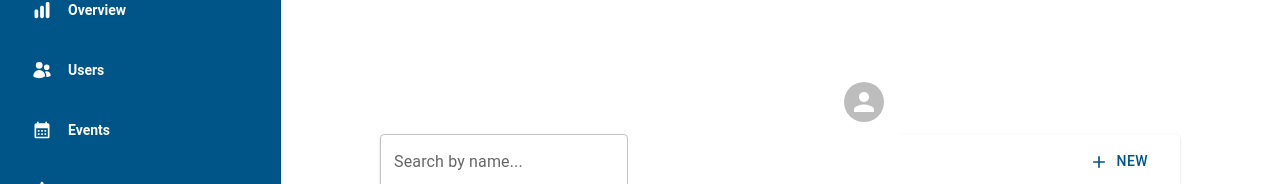
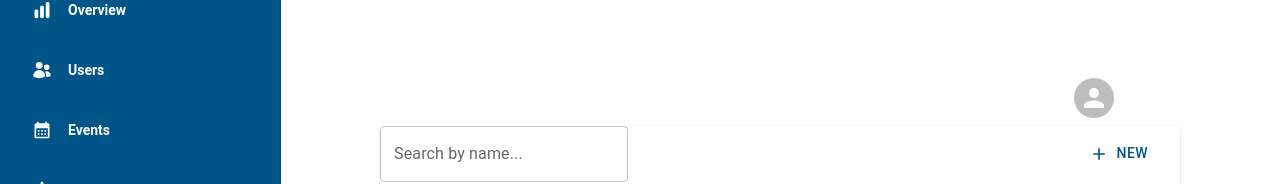
Before and after one commit to collinmyers/mypi-web-dashboard, a React (Vite) app: page /poiEditor in a window 1280 px wide. Shown: the part 208-392 px from the top of the page. Built offline with nearby package versions, Linux system fonts and the light colour scheme; no server answers.

Commit message:
realign top nav items

```diff
--- a/src/Pages/dashboard/DashComponents/top-nav.jsx
+++ b/src/Pages/dashboard/DashComponents/top-nav.jsx
@@ -6,12 +6,14 @@ import {
   IconButton,
   Stack,
   SvgIcon,
-  useMediaQuery
+  useMediaQuery,
+  Typography,
 } from "@mui/material";
 import { alpha } from "@mui/material/styles";
 import { usePopover } from "../../../hooks/use-popover";
 import { AccountPopover } from "./account-popover";
 import React from "react";
+import { useTheme } from "@mui/material/styles";
 
 
 const SIDE_NAV_WIDTH = 280;
@@ -30,7 +32,11 @@ export const TopNav = (props) => {
             backdropFilter: "blur(6px)",
             backgroundColor: (theme) => alpha(theme.palette.background.default, 0.8),
             position: "sticky",
-            right: 0, // Align to the right
+            mr:-2,
+            mb: 1,
+          left: {
+            lg: `${SIDE_NAV_WIDTH +50}px`
+          },
           top: 0,
           width: {
             lg: `calc(100% - ${SIDE_NAV_WIDTH}px)`
@@ -39,20 +45,21 @@ export const TopNav = (props) => {
           }}
         >
           <Stack
-             alignItems="right"
+             alignItems="center"
             direction="row"
             justifyContent="space-between"
             spacing={2}
             sx={{
-              minHeight: TOP_NAV_HEIGHT,
-              px: 2,
-              alignItems: "center" // Align items vertically
+                flex: 1, // Grow to fill available space
+                ml: "auto", // Move to the right
+                mr: 2,   // Add margin to the right
               }}
           >
+
             <Stack
+            alignItems="center"
             direction="row"
-              spacing={9}
-              alignItems= "center"
+            spacing={2}
             >
               {!lgUp && (
                   <IconButton onClick={onNavOpen}>
@@ -62,15 +69,24 @@ export const TopNav = (props) => {
                 </IconButton>
               )}
             </Stack>
+            <Stack
+            alignItems="center"
+            direction="row"
+            spacing={6}
+            >
+
             <Avatar
               onClick={accountPopover.handleOpen}
               ref={accountPopover.anchorRef}
               sx={{
-                cursor: 'pointer',
+                cursor: "pointer",
                 height: 40,
-                width: 40
+                width: 40,
+               mr:100,
+
               }}
             />
+            </Stack>
             </Stack>
         </Box>
         <AccountPopover
```
Lines whose indentation alone changed are shown as unchanged.
